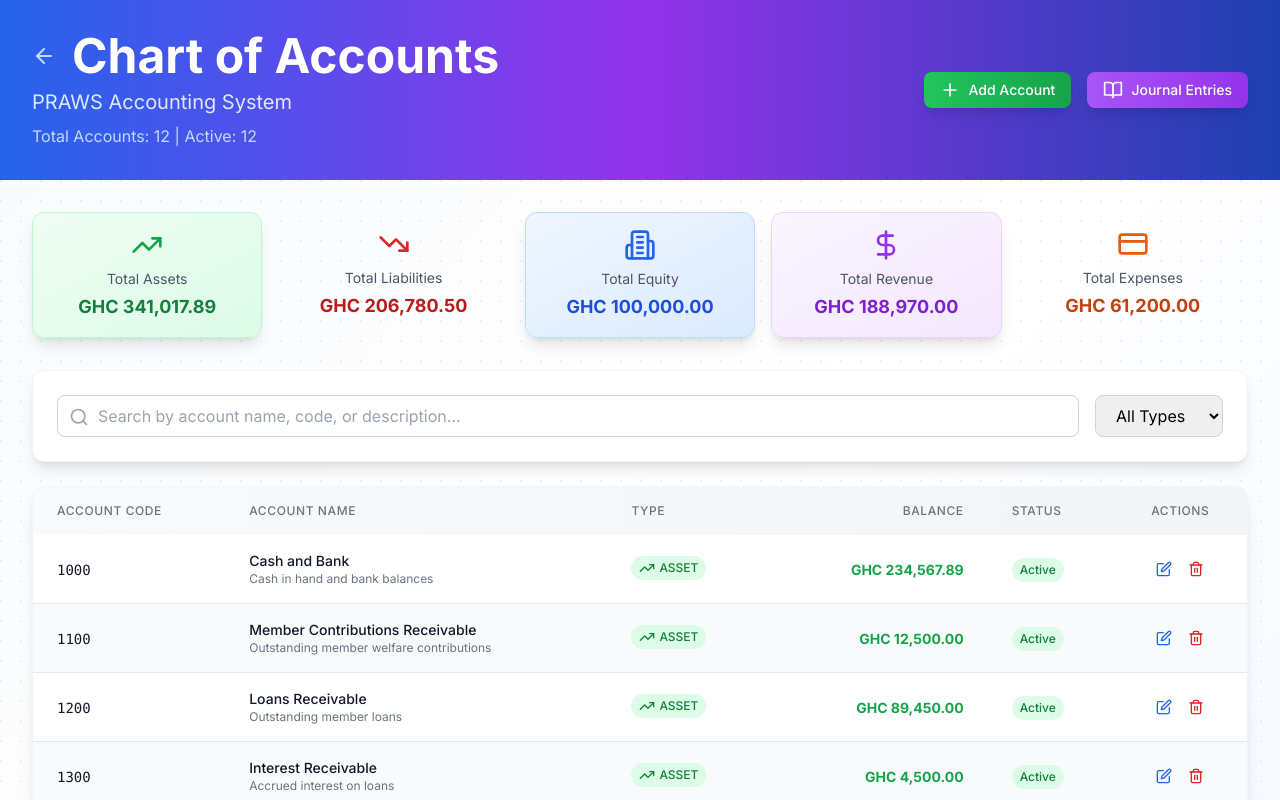
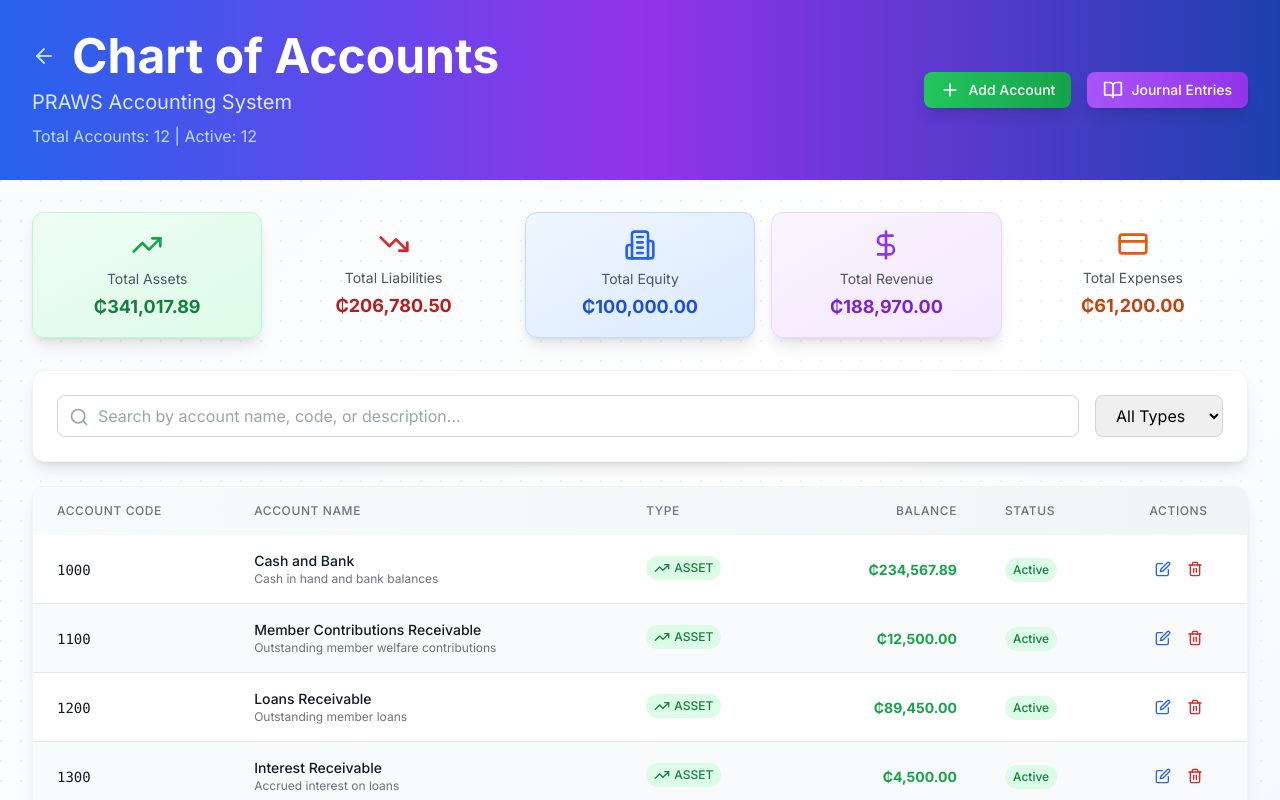
Before and after one commit to alxsam2025-cpu/welfare-management-system, a Next.js app: page /accounts in a window 1280 px wide. Shown: the top 800 px of the page. Built offline with nearby package versions, Linux system fonts and the light colour scheme.

Commit message:
\URGENT FIX: Remove external dependencies causing loading issues, add error handling and immediate data loading\

```diff
--- a/src/app/accounts/page.tsx
+++ b/src/app/accounts/page.tsx
@@ -47,7 +47,9 @@ export default function ChartOfAccountsPage() {
   useEffect(() => {
     // Load demo chart of accounts data
     const loadAccounts = () => {
-      const demoAccounts: ChartAccount[] = [
+      try {
+        console.log('Loading accounts data...')
+        const demoAccounts: ChartAccount[] = [
         {
           id: '1',
           accountCode: '1000',
@@ -170,19 +172,21 @@ export default function ChartOfAccountsPage() {
         }
       ]
 
+      console.log('Setting accounts:', demoAccounts.length, 'accounts')
       setAccounts(demoAccounts)
       setIsLoading(false)
+      console.log('Accounts loaded successfully')
+      } catch (error) {
+        console.error('Error loading accounts:', error)
+        setIsLoading(false)
+      }
     }
 
-    setTimeout(loadAccounts, 100)
+    loadAccounts()
   }, [])
 
   const formatCurrency = (amount: number) => {
-    return new Intl.NumberFormat('en-GH', {
-      style: 'currency',
-      currency: 'GHC',
-      minimumFractionDigits: 2,
-    }).format(amount)
+    return `₵${amount.toLocaleString('en-US', { minimumFractionDigits: 2, maximumFractionDigits: 2 })}`
   }
 
   const getAccountTypeColor = (type: string) => {
--- a/src/app/journal/page.tsx
+++ b/src/app/journal/page.tsx
@@ -2,7 +2,6 @@
 
 import { useState, useEffect } from 'react'
 import Link from 'next/link'
-import { formatCurrency } from '@/utils/currency'
 import {
   BookOpen,
   ArrowLeft,
@@ -10,6 +9,10 @@ import {
   Calendar,
   DollarSign
 } from 'lucide-react'
+
+const formatCurrency = (amount: number) => {
+  return `₵${amount.toLocaleString('en-US', { minimumFractionDigits: 2, maximumFractionDigits: 2 })}`
+}
 
 interface JournalEntry {
   id: string
@@ -36,7 +39,9 @@ export default function JournalPage() {
 
   useEffect(() => {
     const loadEntries = () => {
-      const demoEntries: JournalEntry[] = [
+      try {
+        console.log('Loading journal entries...')
+        const demoEntries: JournalEntry[] = [
         {
           id: '1',
           date: '2024-02-15',
@@ -47,10 +52,16 @@ export default function JournalPage() {
           amount: 250.00
         }
       ]
+      console.log('Setting entries:', demoEntries.length, 'entries')
       setEntries(demoEntries)
       setIsLoading(false)
+      console.log('Journal entries loaded successfully')
+      } catch (error) {
+        console.error('Error loading journal entries:', error)
+        setIsLoading(false)
+      }
     }
-    setTimeout(loadEntries, 100)
+    loadEntries()
   }, [])
 
 
```
